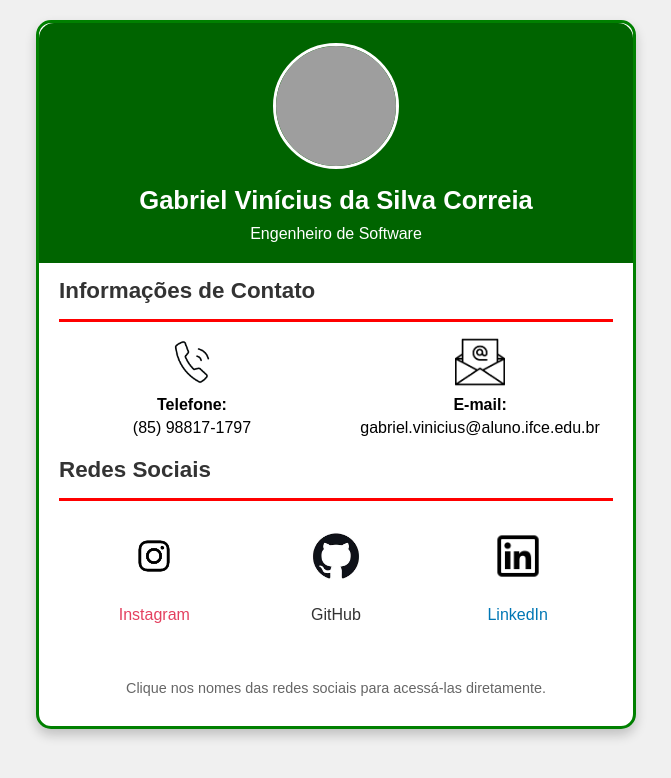
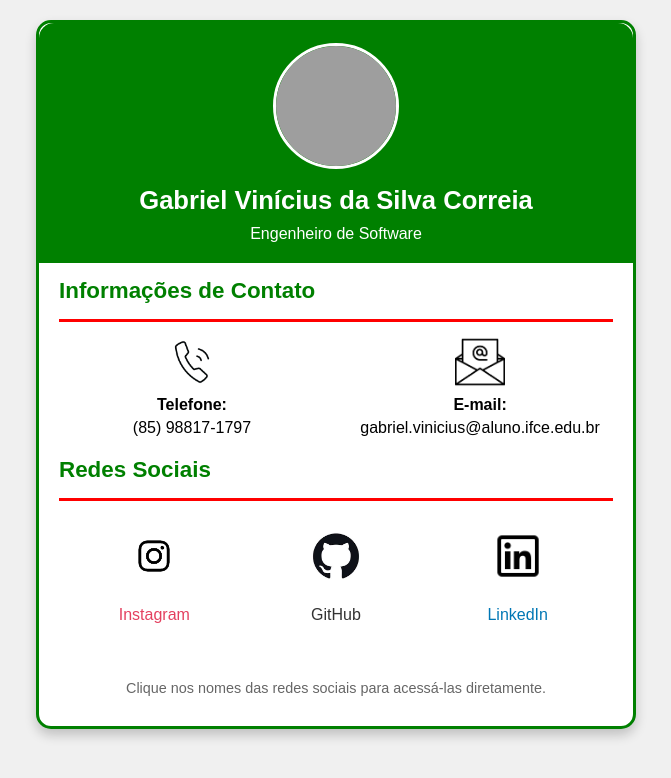
Before and after one commit to gabrielviniciussc/CartaoCSS, a plain HTML site: page index.html in a window 1280 px wide. Shown: the whole page, without its empty margins (304-975 px from the left). Drawn offline with Linux system fonts and the light colour scheme; grey boxes are pictures that could not be loaded.

Commit message:
Cartão de Visitas Digital Interativo,

```diff
--- a/index.html
+++ b/index.html
@@ -26,7 +26,7 @@
         }
 
         .cartao-esquerda {
-            background-color: #006400;
+            background-color: #008000;
             color: #ffffff;
             padding: 20px;
             border-radius: 15px 15px 0 0;
@@ -63,7 +63,7 @@
         h2 {
             font-size: 1.4rem;
             margin: 15px 0;
-            color: #333;
+            color: #008000;
             position: relative;
             text-align: left;
             font-weight: bold;
```
